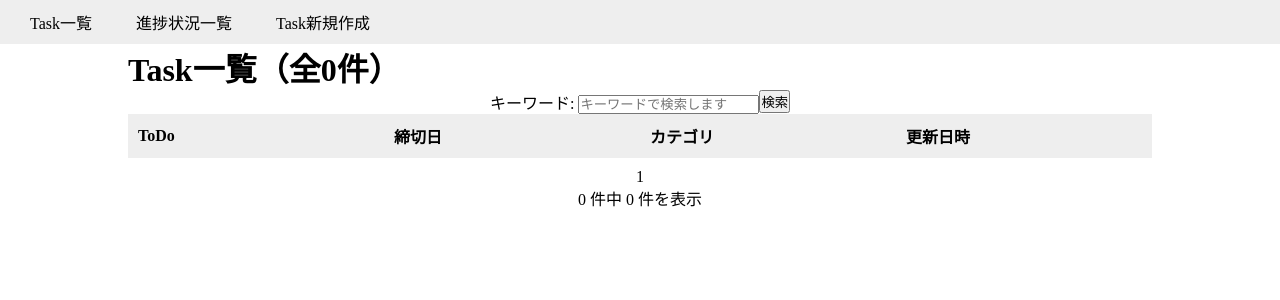
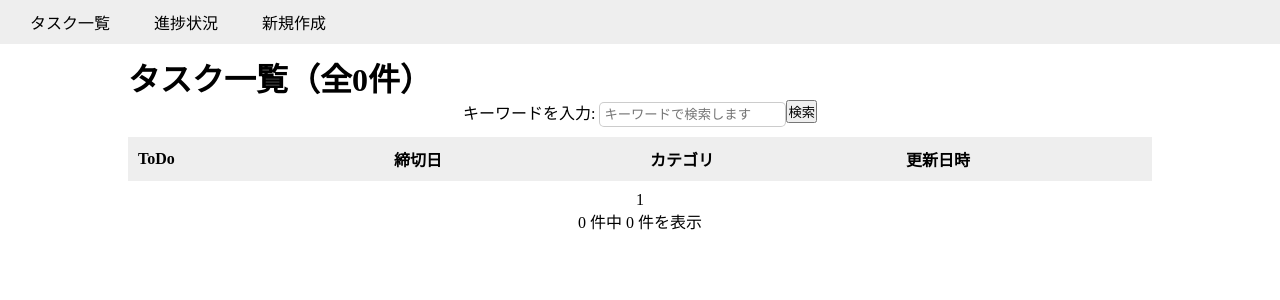
Before and after one commit to a-ogawa28/ToDo, a Django app: page /list/ in a window 1280 px wide. Shown: the top 300 px of the page. Run offline with Django 4.2, Linux system fonts and the light colour scheme; data that the repository does not hold is empty.

Commit message:
20230531b_update

```diff
--- a/templates/base.html
+++ b/templates/base.html
@@ -9,9 +9,9 @@
 <body>
     <nav id="menu">
         <ul>
-            <li><a href="{% url 'todo:todo_list' %}">Task一覧</a></li>
-            <li><a href="{% url 'todo:todo_status' %}">進捗状況一覧</a></li>
-            <li><a href="{% url 'todo:todo_create' %}">Task新規作成</a></li>
+            <li><a href="{% url 'todo:todo_list' %}">タスク一覧</a></li>
+            <li><a href="{% url 'todo:todo_status' %}">進捗状況</a></li>
+            <li><a href="{% url 'todo:todo_create' %}">新規作成</a></li>
         </ul>
     </nav>
     {% block content %}
--- a/templates/todo/todo_list.html
+++ b/templates/todo/todo_list.html
@@ -2,7 +2,7 @@
 
 {% block content %}
 <div class="center">
-    <h1>Task一覧（全{{ todo_count }}件）</h1>
+    <h1>タスク一覧（全{{ todo_count }}件）</h1>
     <form method="GET" class="flex_box">
         {{ form.as_div  }}<button type="submit">検索</button>
     </form>
--- a/todo/forms.py
+++ b/todo/forms.py
@@ -31,7 +31,7 @@ class TodoUpdateForm(forms.ModelForm):
 
 class TodoSearchForm(forms.Form):
     keyword = forms.CharField(
-        label='キーワード', required=False,
+        label='キーワードを入力', required=False,
         widget=forms.TextInput(attrs={'placeholder': 'キーワードで検索します'})
     )
 
--- a/todo/static/todo/style.css
+++ b/todo/static/todo/style.css
@@ -17,6 +17,7 @@
 #menu {
     background-color: #eee;
     padding: 10px;
+    margin-bottom: 10px;
 }
 #menu a{
     color: inherit;
@@ -29,6 +30,31 @@
 nav ul li{
     display: inline-block;
     margin: 0 20px;
+}
+
+form{
+    margin: auto;
+    width: 70%;
+    background: #eee;
+    border-radius: 10px;
+}
+input, textarea, select{
+    padding: 5px;
+    border-radius: 5px;
+    border: none;
+    box-shadow: 0 0 0 1px #ccc inset;
+}
+input:focus {
+    outline: 0;
+    box-shadow: 0 0 0 2px rgb(33, 150, 243) inset;
+}
+textarea:focus {
+    outline: 0;
+    box-shadow: 0 0 0 2px rgb(33, 150, 243) inset;
+}
+select:focus {
+    outline: 0;
+    box-shadow: 0 0 0 2px rgb(33, 150, 243) inset;
 }
 
 table{
@@ -59,9 +85,6 @@ table td{
 .create_table td{
     width: 50%;
 }
-.create_table tr:nth-child(odd){
-    background-color: #eee;
-}
 .detail_table{
     float: left;
 }
@@ -84,6 +107,12 @@ table td{
     float: left;
     width: 40%;
 }
+.comment_area{
+    padding: 10px;
+    margin: 0;
+    border-radius: 10px;
+    border: 2px solid #eee;
+}
 .comment{
     padding: 0px;
     margin: 10px 0px;
@@ -102,10 +131,11 @@ table td{
     border-radius: 5px;         /* 角丸指定 */
     justify-content: center;    /* 中央 */
     align-items: flex-start;
+    padding-bottom: 10px;
 }
 .flex_item {
     padding: 10px;
-    margin: 20px;               /* 外側の余白 */
+    margin: 20px 20px 0px 0px;  /* 外側の余白 */
     color: #000;                /* 文字色 */
     border-radius: 5px;         /* 角丸指定 */
     flex: 1;                    /* 均等幅 */
```
Also changed, not shown: templates/todo/todo_detail.html (+7 -5 lines), templates/todo/todo_status.html (+8 -8 lines).
